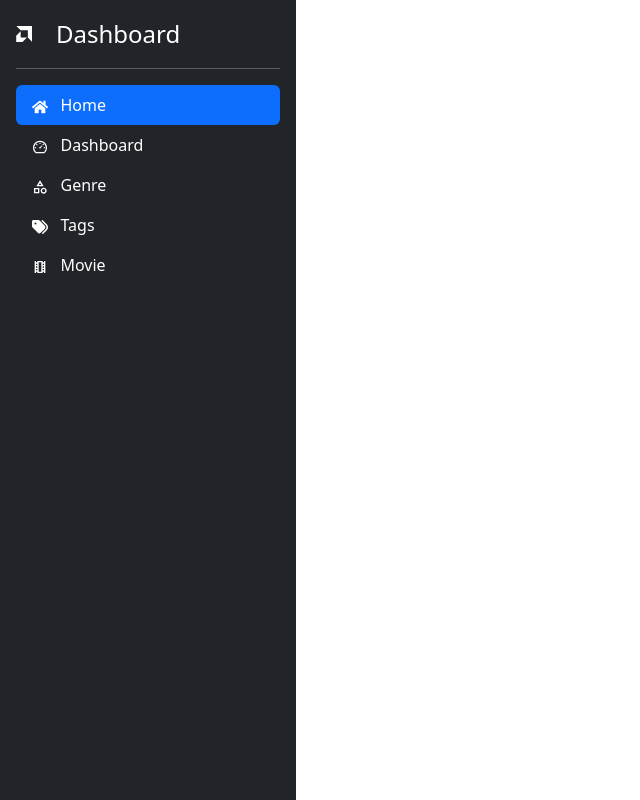
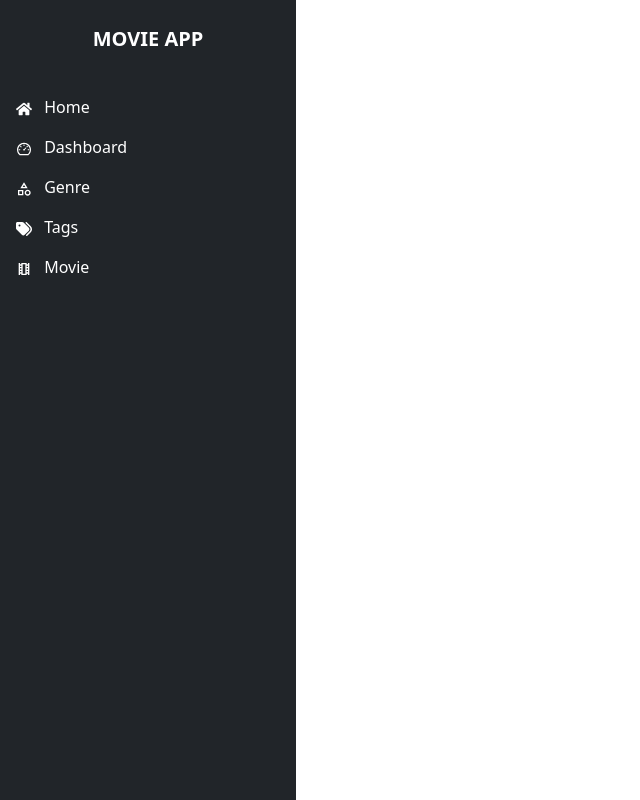
Before and after one commit to captainmio/movie_app, a React (Vite) app in the folder client/: page /dashboard in a window 1280 px wide. Shown: the top 800 px of the page, without its empty margins (0-640 px from the left). Built offline with nearby package versions, Linux system fonts and the light colour scheme.

Commit message:
sidemenu responsive

```diff
--- a/client/src/components/sidemenu.tsx
+++ b/client/src/components/sidemenu.tsx
@@ -8,35 +8,86 @@ import { Link } from "react-router-dom";
 
 const Sidemenu = (): JSX.Element => {
   return (
-    <div className="w-100 h-100 flex-shrink-0 p-3 text-white bg-dark min-vw-50" style={{'overflow': 'auto'}}>
-      <a href="/" className="d-flex align-items-center mb-3 mb-md-0 me-md-auto text-white text-decoration-none">
-        <BsAmd />
-        <span className="fs-4 ms-4 d-block">Dashboard</span>
+    // <div className="w-100 h-100 flex-shrink-0 p-3 text-white bg-dark min-vw-50" style={{'overflow': 'auto'}}>
+    //   <a href="/" className="d-flex align-items-center mb-3 mb-md-0 me-md-auto text-white text-decoration-none">
+    //     <BsAmd />
+    //     <span className="fs-4 ms-4 d-block">Dashboard</span>
+    //   </a>
+    // <hr />
+    // <ul className="nav nav-pills flex-column mb-sm-auto mb-0 align-items-center align-items-sm-start" id="menu">
+    //   <li className="nav-item">
+    //     <a href="#" className="nav-link active" aria-current="page">
+    //     <FaHome /> &nbsp; Home
+    //     </a>
+    //   </li>
+    //   <li>
+    //     <a href="#" className="nav-link px-0 align-middle">
+    //     <AiOutlineDashboard /> &nbsp; Dashboard
+    //     </a>
+    //   </li>
+    //   <li>
+    //     <Link to="/dashboard/genre" className="nav-link px-0 align-middle"><MdOutlineCategory /> &nbsp; Genre</Link>
+    //   </li>
+    //   <li>
+    //     <Link to="/dashboard/tags" className="nav-link px-0 align-middle"><FaTags /> &nbsp; Tags</Link>
+    //   </li>
+    //   <li>
+    //     <a href="#" className="nav-link px-0 align-middle">
+    //     <MdOutlineLocalMovies /> &nbsp; Movie
+    //     </a>
+    //   </li>
+    // </ul>
+    // </div>
+
+    // <div className="d-flex flex-column align-items-center align-items-sm-start px-3 pt-2 text-white h-100 bg-dark" style={{'overflow': 'auto'}}>
+
+
+<div className="d-flex flex-column align-items-center align-items-sm-start px-3 pt-2 text-white min-vh-100 bg-dark w-100 h-100">
+    <div className="d-none d-sm-inline-block container-fluid">
+      <a href="/" className="d-flex align-items-center mb-3 mb-md-0 me-md-auto text-white text-decoration-none w-100 d-none d-sm-inline-block">
+        <strong className="fs-5 d-block align-middle text-center w-100 mt-3">MOVIE APP</strong>
       </a>
+    </div>
     <hr />
-    <ul className="nav nav-pills flex-column mb-auto">
+      <ul className="nav nav-pills flex-column mb-sm-auto mb-0 align-items-center align-items-sm-start" id="menu">
           <li className="nav-item">
-        <a href="#" className="nav-link active" aria-current="page">
-        <FaHome /> &nbsp; Home
+            <a href="#" className="nav-link align-middle px-0 text-white" aria-current="page">
+              <FaHome />  <span className="ms-2 d-none d-sm-inline-block">Home</span>
             </a>
           </li>
           <li>
-        <a href="#" className="nav-link text-white">
-        <AiOutlineDashboard /> &nbsp; Dashboard
+            <a href="#" className="nav-link px-0 align-middle text-white">
+              <AiOutlineDashboard /> <span className="ms-2 d-none d-sm-inline-block">Dashboard</span>
             </a>
           </li>
           <li>
-        <Link to="/dashboard/genre" className="nav-link text-white"><MdOutlineCategory /> &nbsp; Genre</Link>
+              <Link to="/dashboard/genre" className="nav-link px-0 align-middle text-white"><MdOutlineCategory /> <span className="ms-2 d-none d-sm-inline-block">Genre</span></Link>
           </li>
           <li>
-        <Link to="/dashboard/tags" className="nav-link text-white"><FaTags /> &nbsp; Tags</Link>
+            <Link to="/dashboard/tags" className="nav-link px-0 align-middle text-white"><FaTags /> <span className="ms-2 d-none d-sm-inline-block">Tags</span></Link>
           </li>
           <li>
-        <a href="#" className="nav-link text-white">
-        <MdOutlineLocalMovies /> &nbsp; Movie
+            <a href="#" className="nav-link px-0 align-middle text-white">
+              <MdOutlineLocalMovies /> <span className="ms-2 d-none d-sm-inline-block">Movie</span>
             </a>
           </li>
       </ul>
+      <hr />
+      <div className="dropdown pb-4">
+          <a href="#" className="d-flex align-items-center text-white text-decoration-none dropdown-toggle" id="dropdownUser1" data-bs-toggle="dropdown" aria-expanded="false">
+              <img src="https://github.com/mdo.png" alt="hugenerd" width="30" height="30" className="rounded-circle" />
+              <span className="d-none d-sm-inline mx-1">loser</span>
+          </a>
+          <ul className="dropdown-menu dropdown-menu-dark text-small shadow">
+              <li><a className="dropdown-item" href="#">New project...</a></li>
+              <li><a className="dropdown-item" href="#">Settings</a></li>
+              <li><a className="dropdown-item" href="#">Profile</a></li>
+              <li>
+                  <hr className="dropdown-divider" />
+              </li>
+              <li><a className="dropdown-item" href="#">Sign out</a></li>
+          </ul>
+        </div>
     </div>
   );
 };
--- a/client/src/pages/Dashboard.tsx
+++ b/client/src/pages/Dashboard.tsx
@@ -12,12 +12,12 @@ const Dashboard = () => {
   return (<>
     <Container fluid className="p-0">
       <Row className="w-100 d-flex align-items-stretch">
-        <Col xl={3} lg={4} md={4} sm={4} className="col-stretch">
+        <Col xl={3} lg={4} md={4} sm={4} xs={2} className="col-stretch">
           <aside className="sidebar h-100">
             <Sidemenu />
           </aside>
         </Col>
-        <Col xl={9} lg={8} md={8} sm={8} className="col-stretch" style={{'height': '1000px'}}>
+        <Col xl={9} lg={8} md={8} sm={8} xs={10} className="col-stretch" style={{'height': '1000px'}}>
         <main className="main-content">
           <Routes>
             <Route path='/tags' element={<Tags />} />
```
Lines whose indentation alone changed are shown as unchanged.
